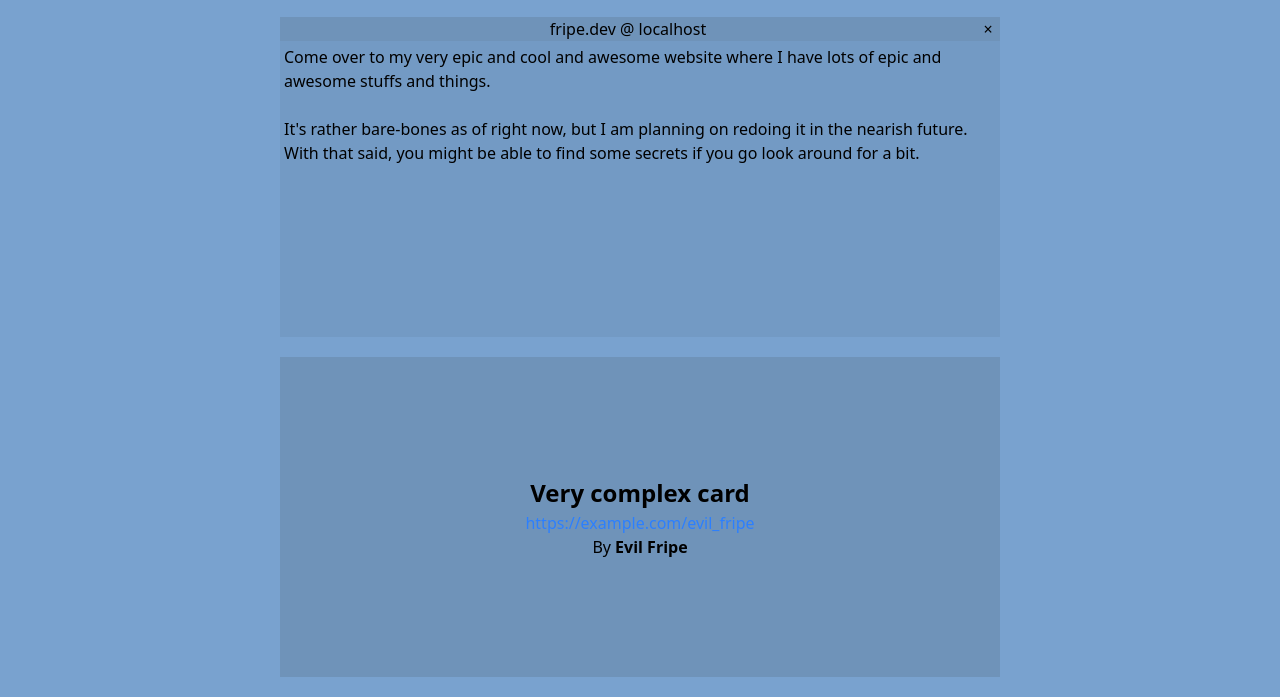
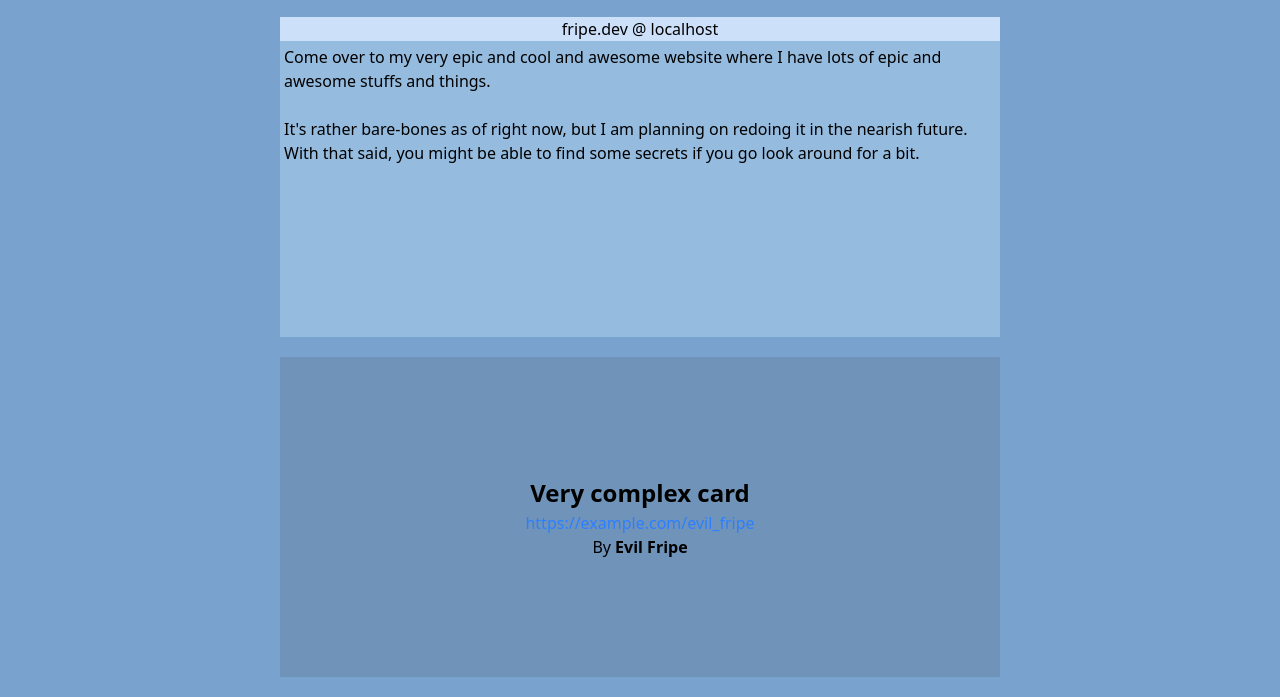
Before and after one commit to Fripe070/blahaj.group, an Astro site: page / in a window 1280 px wide. Shown: the part 227-924 px from the top of the page. Built offline with nearby package versions, Linux system fonts and the light colour scheme; Astro itself is replaced by a stand-in of ours.

Commit message:
Restyle fripe card

```diff
--- a/src/cards/fripe/card.astro
+++ b/src/cards/fripe/card.astro
@@ -7,15 +7,11 @@ interface Props {
 const { meta } = Astro.props;
 ---
 
-<div class="bg-background-alt/50 flex h-full w-full flex-col items-center justify-center">
-    <div class="bg-background-alt flex h-6 w-full items-center justify-between">
-        <div></div>
+<div class="flex h-full w-full flex-col items-center justify-center bg-[#95bbde] dark:bg-[#181b20]">
+    <div class="flex h-6 w-full items-center justify-center bg-[#cde0fa] px-4 dark:bg-[#21252b]">
         <a href={meta.url} class="hover:underline">
             {new URL(meta.url).hostname} @ {Astro.site?.hostname ?? "localhost"}
         </a>
-        <div class="hover:bg-foreground/10 flex w-6 items-center justify-center">
-            <span>&times;</span>
-        </div>
     </div>
     <div class="w-full grow overflow-y-auto">
         <p
```
